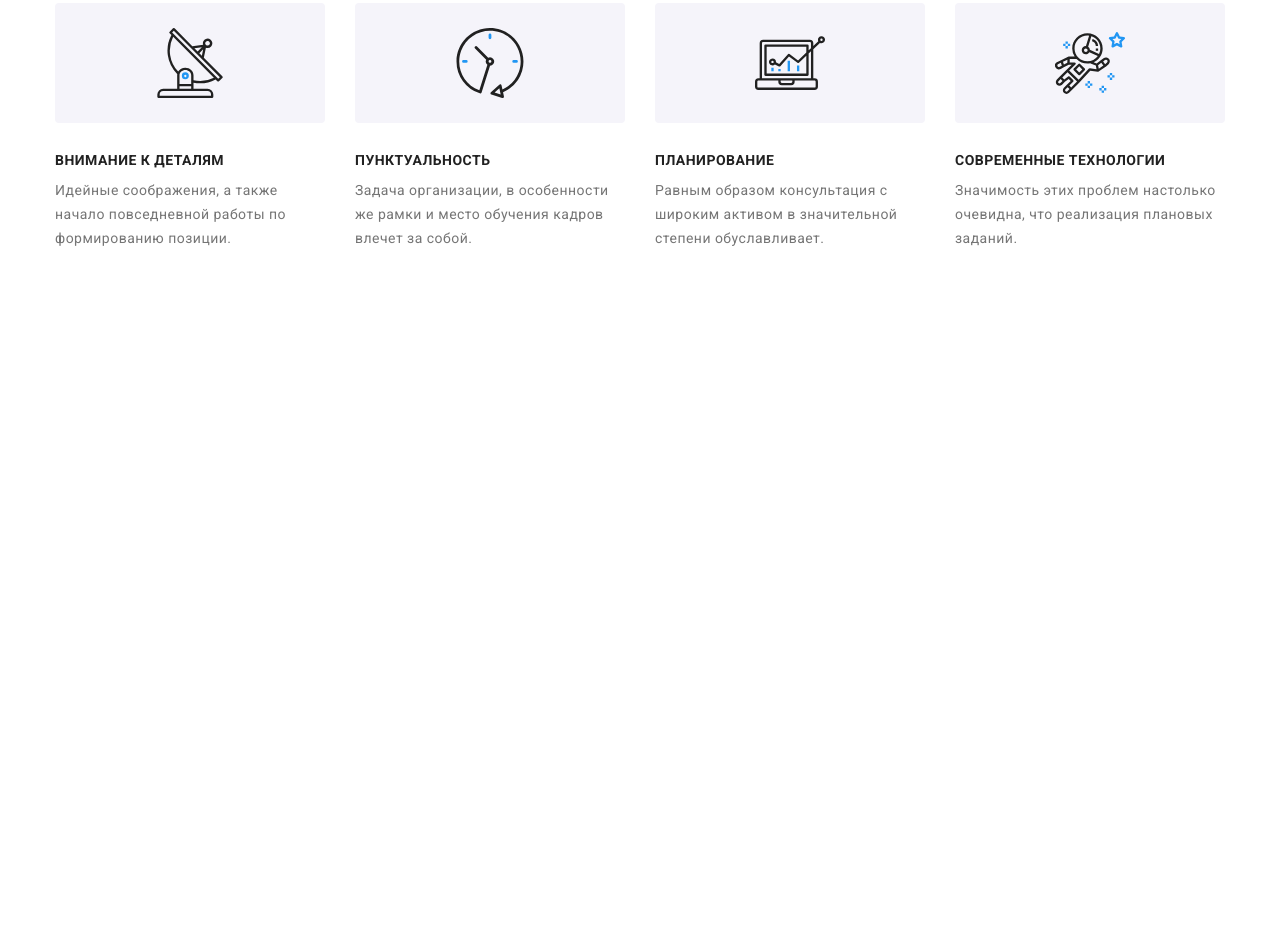
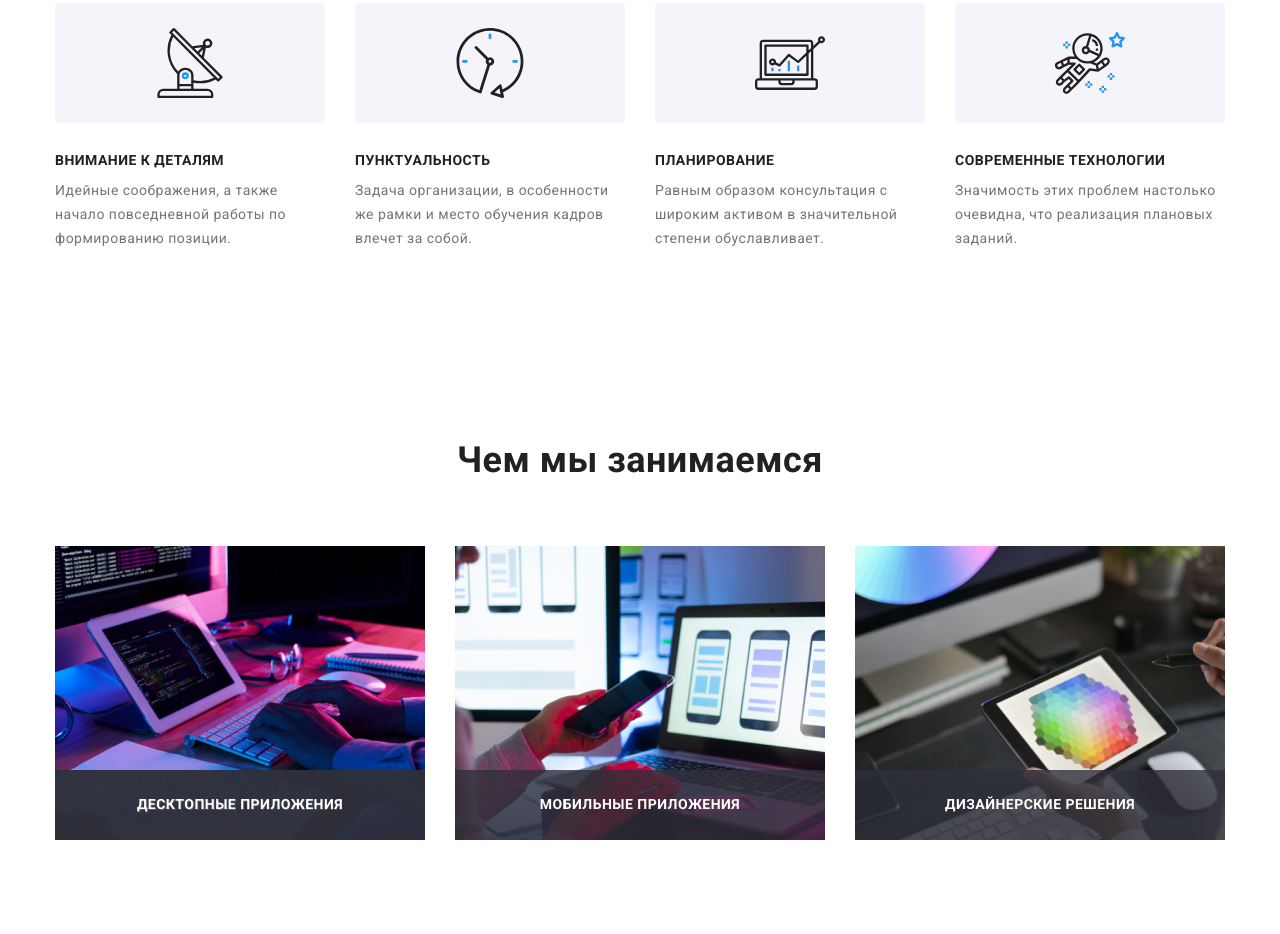
Before and after one commit to YriiHvozdetskiy/goit-markup-hw-08, a plain HTML site: page index.html in a window 1280 px wide. Shown: the part 773-1707 px from the top of the page. Before the commit the page ends 1118 px from the top, so only its background shows below. Drawn offline with nearby package versions, Linux system fonts and the light colour scheme.

Commit message:
sectoin works finished

```diff
--- a/index.html
+++ b/index.html
@@ -159,31 +159,31 @@
             </div>
         </section>
         <!-- =========== works =========== -->
-        <!-- <section class="works">
+        <section class="works">
             <div class="container">
                 <h2 class="works__title">Чем мы занимаемся</h2>
                 <ul class="works__list">
                     <li class="works__item">
-                        <img class="works__img" src="./images/content/desktop.jpg" alt="Пичатаем текст" width="370" />
+                        <img class="works__img" srcset="./images/content/desktop-1200@x2.jpg 2x" src="./images/content/desktop-1200.jpg" alt="Пичатаем текст" width="370" />
                         <div class="works__wrapper">
                             <p class="works__text">Десктопные приложения</p>
                         </div>
                     </li>
                     <li class="works__item">
-                        <img class="works__img" src="./images/content/phone.jpg" alt="Работаем за компютером" width="370" />
+                        <img class="works__img" srcset="./images/content/phone-1200@x2.jpg 2x" src="./images/content/phone-1200.jpg" alt="Работаем за компютером" width="370" />
                         <div class="works__wrapper">
                             <p class="works__text">Мобильные приложения</p>
                         </div>
                     </li>
                     <li class="works__item">
-                        <img class="works__img" src="./images/content/tablet.jpg" alt="Работаем на планшете" width="370" />
+                        <img class="works__img" srcset="./images/content/tablet-1200@x2.jpg 2x" src="./images/content/tablet-1200.jpg" alt="Работаем на планшете" width="370" />
                         <div class="works__wrapper">
                             <p class="works__text">Дизайнерские решения</p>
                         </div>
                     </li>
                 </ul>
             </div>
-        </section> -->
+        </section>
         <!-- =========== team =========== -->
         <!-- <section class="team">
             <div class="container">
--- a/sass/components/studio/_works.scss
+++ b/sass/components/studio/_works.scss
@@ -0,0 +1,49 @@
+.works {
+    padding: 94px 0px;
+    @media screen and (max-width:1199px){
+        display: none;
+    }
+
+}
+
+.works__title {
+    font-weight: 700;
+    font-size: 36px;
+    line-height: 1.17;
+    text-align: center;
+
+    color: $title-color;
+}
+
+.works__list {
+    display: flex;
+    flex-wrap: wrap;
+    margin: -15px;
+    margin-top: 50px;
+}
+
+.works__item {
+    position: relative;
+    width: 370px;
+    margin: 15px;
+}
+
+.works__wrapper {
+    position: absolute;
+    bottom: 0;
+    left: 0;
+    right: 0;
+
+    background: rgba(47, 48, 58, 0.8);
+}
+
+.works__text {
+    font-weight: 700;
+    font-size: 14px;
+    line-height: 1.14;
+    text-align: center;
+    text-transform: uppercase;
+    padding: 27px;
+
+    color: $white-text-color;
+}
```
Also changed, not shown: css/main.css, css/main.min.css, images/content/desktop-1200.jpg (added), images/content/desktop-1200@x2.jpg (added), images/content/phone-1200.jpg (added), images/content/phone-1200@x2.jpg (added), images/content/tablet-1200.jpg (added), images/content/tablet-1200@x2.jpg (added), 2 other files.
